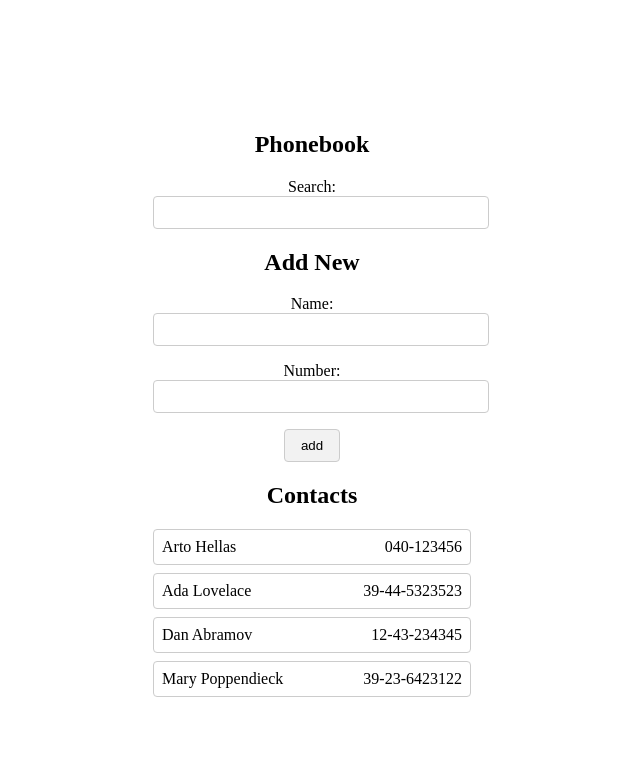
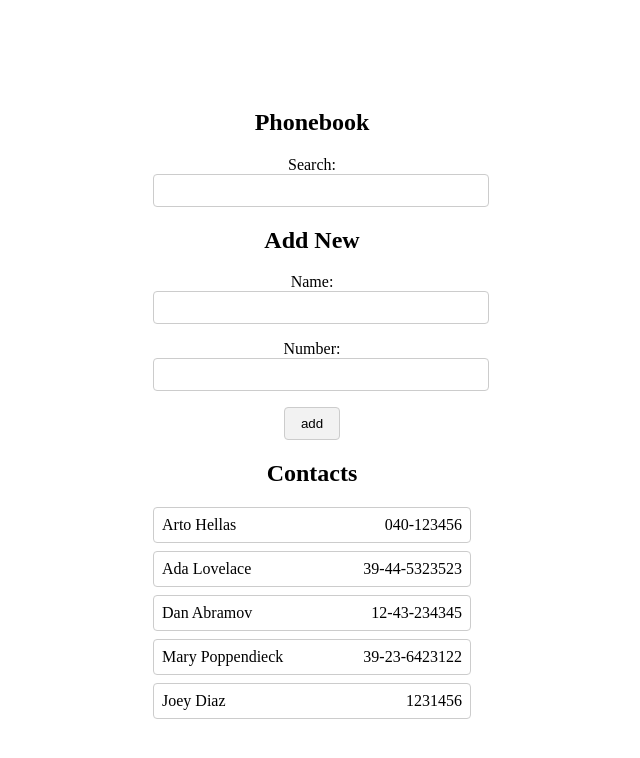
Before and after one commit to shraja7/phonebook, a React (Create React App) app: page / in a window 1280 px wide. Shown: the top 758 px of the page, without its empty margins (328-968 px from the left). Built offline with nearby package versions, Linux system fonts and the light colour scheme; data requests are answered from the project's data file.

Commit message:
add backend with create, read, update functionality for contacts

```diff
--- a/db.json
+++ b/db.json
@@ -19,6 +19,11 @@
       "name": "Mary Poppendieck",
       "number": "39-23-6423122",
       "id": 4
+    },
+    {
+      "name": "Joey Diaz",
+      "number": "1231456",
+      "id": 5
     }
   ]
 }
--- a/src/App.js
+++ b/src/App.js
@@ -3,6 +3,7 @@
 import ContactsDisplay from "./components/ContactsDisplay";
 import PersonForm from "./components/PersonForm";
 import axios from "axios";
+import contactsService from "./services/contacts";
 
 const App = () => {
   const [persons, setPersons] = useState([]);
@@ -12,8 +13,11 @@
 
   //use effect to fetch data from server to initialize contacts
   useEffect(() => {
-    axios.get("http://localhost:3001/persons").then((response) => {
-      setPersons(response.data);
+    // axios.get("http://localhost:3001/persons").then((response) => {
+    //   setPersons(response.data);
+    // });
+    contactsService.getAll().then((initialContacts) => {
+      setPersons(initialContacts);
     });
   }, []);
 
@@ -34,7 +38,10 @@
     };
     //set persons state
     // Update the persons state
-    setPersons([...persons, personObject]);
+    contactsService.create(personObject).then((returnedPerson) => {
+      setPersons(persons.concat(returnedPerson));
+    });
+    // setPersons([...persons, personObject]);
     //clear input
     setNewName("");
     setNumber("");
--- /dev/null
+++ b/src/services/contacts.js
@@ -0,0 +1,19 @@
+import axios from "axios";
+const baseUrl = "http://localhost:3001/persons";
+
+const getAll = () => {
+  const request = axios.get(baseUrl);
+  return request.then((response) => response.data);
+};
+
+const create = (newObject) => {
+  const request = axios.post(baseUrl, newObject);
+  return request.then((response) => response.data);
+};
+
+const update = (id, newObject) => {
+  const request = axios.put(`${baseUrl}/${id}`, newObject);
+  return request.then((response) => response.data);
+};
+
+export default { getAll, create, update };
```
